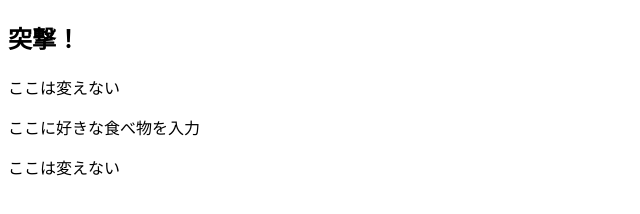
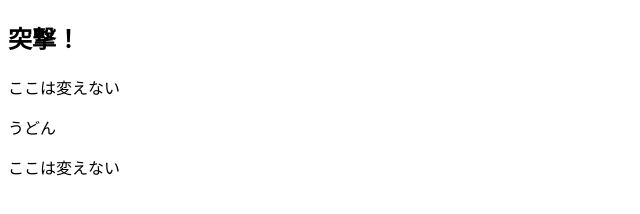
Before and after one commit to a-nitanai/pushConflict, a plain HTML site: page index.html in a window 1280 px wide. Shown: the whole page, without its empty margins (0-640 px from the left). Drawn offline with Linux system fonts and the light colour scheme.

Commit message:
[modify]index.html

```diff
--- a/index.html
+++ b/index.html
@@ -6,7 +6,7 @@
 <body>
 <h2> 突撃！ </h2>
 <p>ここは変えない</p>
-<p>ここに好きな食べ物を入力</p>
+<p>うどん</p>
 <p>ここは変えない</p>
 </body>
 </html>
```
